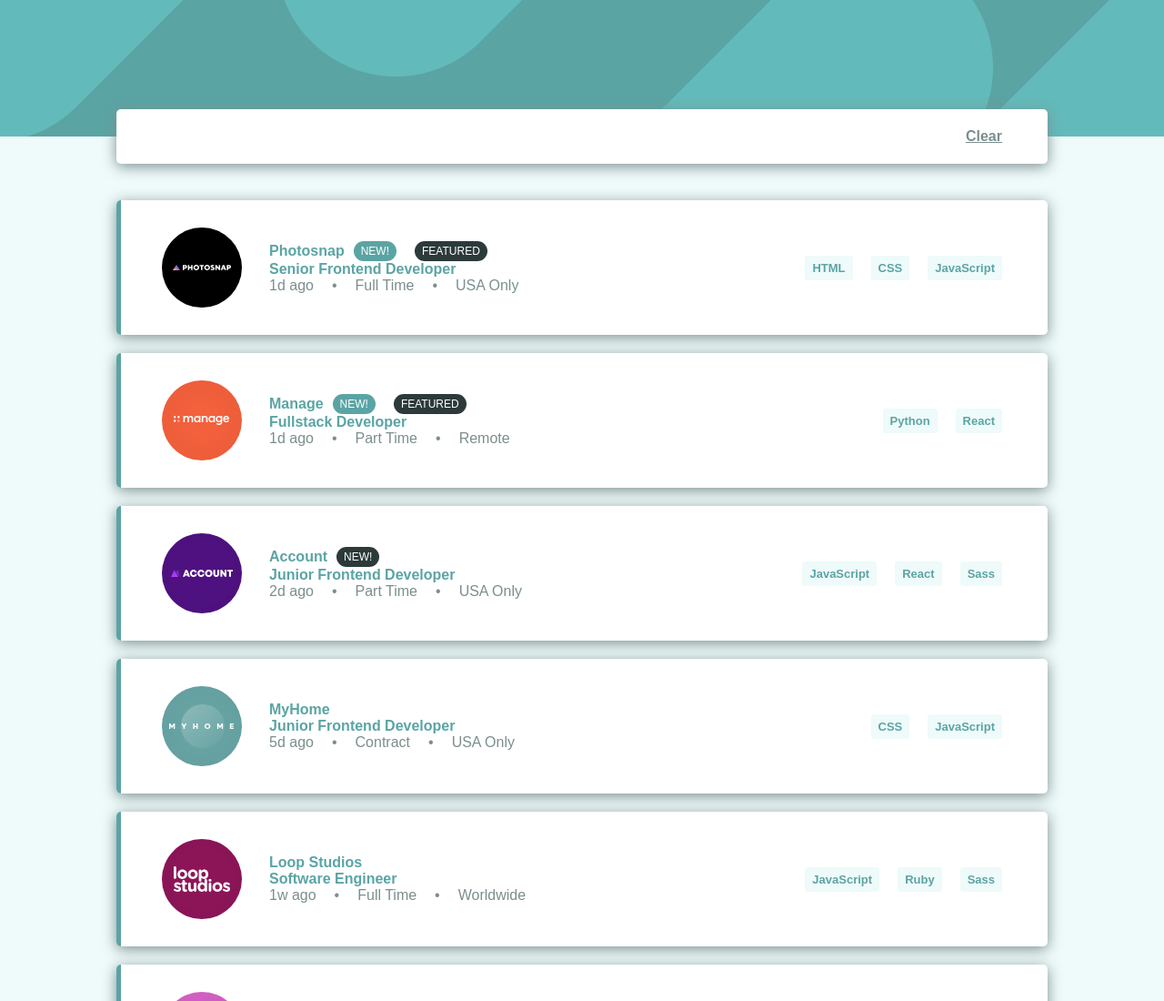
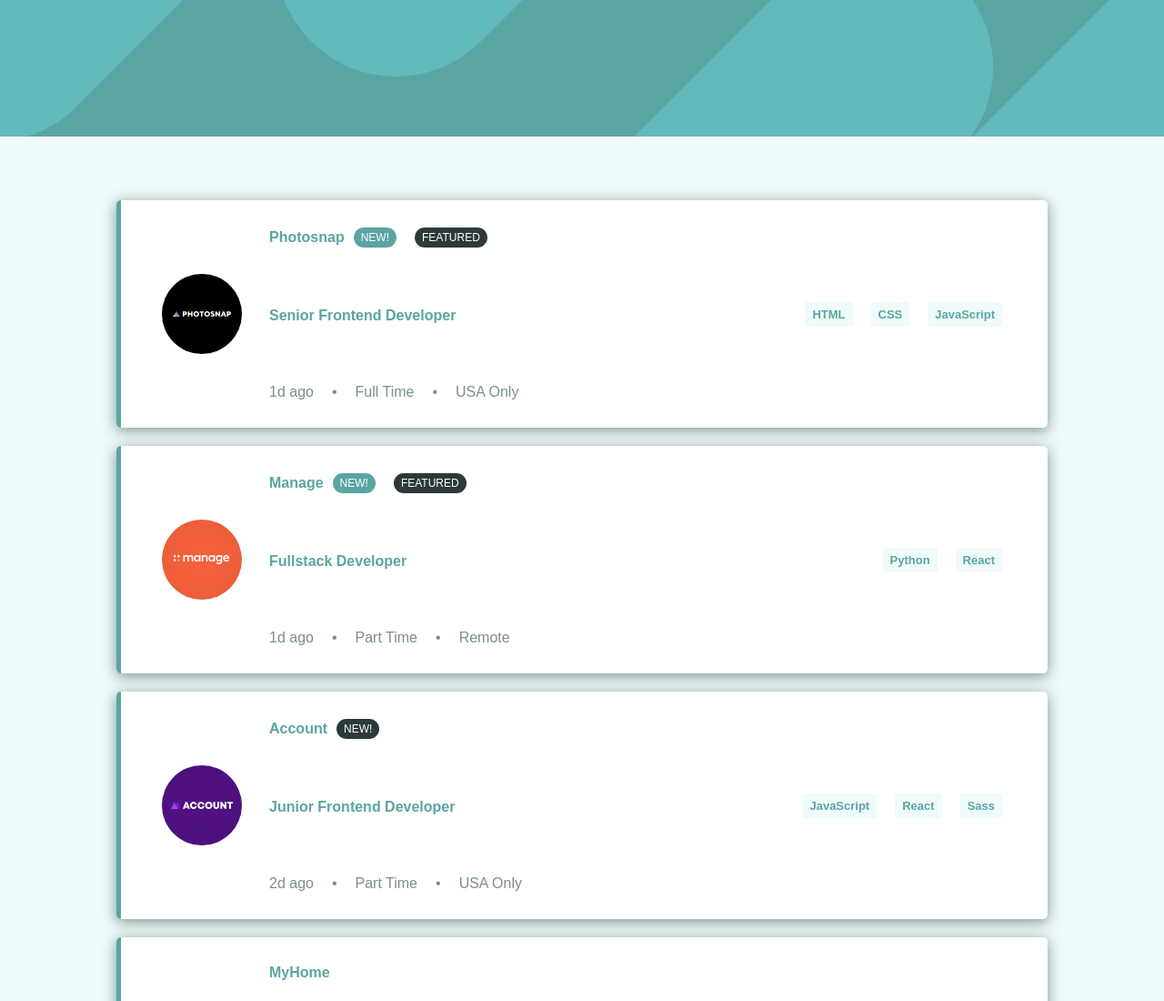
Before and after one commit to AndresQA/Test, a plain HTML site: page index.html in a window 1280 px wide. Shown: the top 1100 px of the page at 91% size. Drawn offline with nearby package versions, Linux system fonts and the light colour scheme; a web font is replaced by a local one.

Commit message:
filter fix

```diff
--- a/src/css/Styles.css
+++ b/src/css/Styles.css
@@ -99,7 +99,7 @@ main{
     display: flex;
     align-items: center;
     padding: 30px 50px;
-    height: auto;
+    height: 250px;
     position: relative;
     -webkit-box-shadow: 0px 3px 15px 0px hsl(180, 8%, 52%);
     -moz-box-shadow: 0px 3px 15px 0px hsl(180, 8%, 52%);
--- a/src/script/index.js
+++ b/src/script/index.js
@@ -138,6 +138,13 @@ const createHTMLFilter = (name) => {
 }
 
 const updateFilters = () => {
+
+    const listContainerFilters = document.querySelector(".filters");
+    if (filters.length === 0) {
+        listContainerFilters.style.display = "none"
+    } else {
+        listContainerFilters.style.display = "flex"
+    }
     const listContainer = document.querySelector(".filters__actives");
     listContainer.innerHTML = "";
 
@@ -148,25 +155,36 @@ const updateFilters = () => {
 
 }
 
+updateFilters()
+
 const updateList = () => {
     const lista = document.querySelector(".list");
     lista.innerHTML = "";
 
     data.forEach(d => {
         var find = false;
+        var countFilter = 0;
 
         filters.forEach(f => {
             d.languages.forEach(l => {
                 if (l === f) {
                     find = true;
+                    countFilter++;
                 }
             })
             d.tools.forEach(t => {
                 if (t === f) {
                     find = true;
+                    countFilter++;
                 }
             })
         })
+
+        if (countFilter === filters.length) {
+            find = true;
+        } else {
+            find = false;
+        }
 
 
         if (find === true || filters.length === 0) {
```
